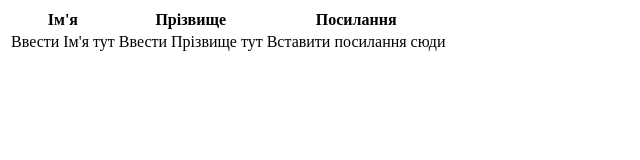
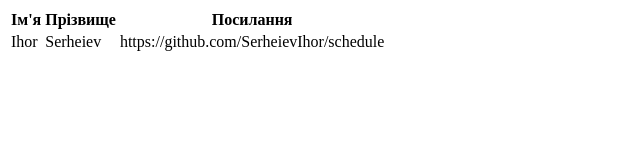
Before and after one commit to Galaxy97/results-GIT-homework, a plain HTML site: page index.html in a window 1280 px wide. Shown: the whole page, without its empty margins (0-640 px from the left). Drawn offline with Linux system fonts and the light colour scheme.

Commit message:
Update index.html
Finished home work about schedule

```diff
--- a/index.html
+++ b/index.html
@@ -13,9 +13,9 @@
       <th>Посилання</th>
     </tr>
     <tr>
-      <td>Ввести Ім'я тут</td>
-      <td>Ввести Прізвище тут</td>
-      <td>Вставити посилання сюди</td>
+      <td>Ihor</td>
+      <td>Serheiev</td>
+      <td>https://github.com/SerheievIhor/schedule</td>
     </tr>
   </table>
 </body>
```
